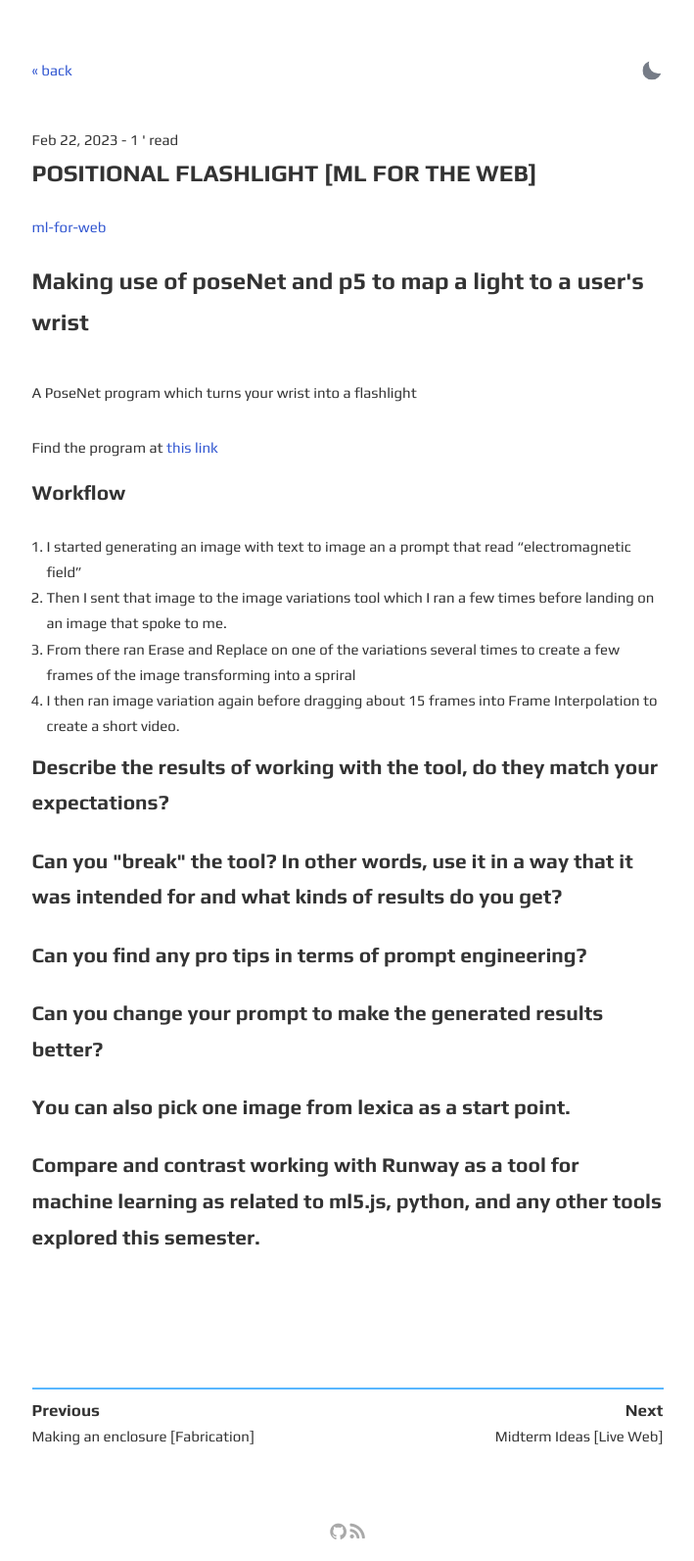
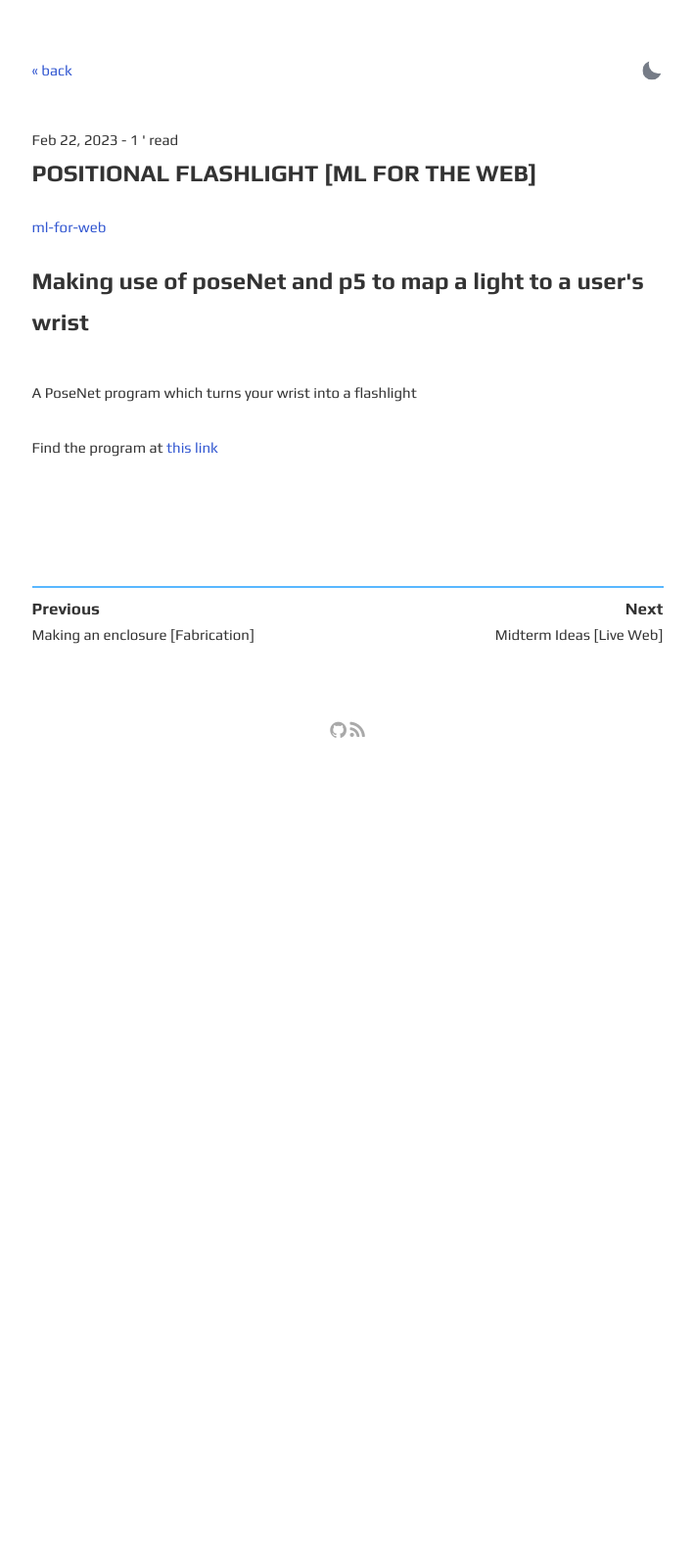
Before and after one commit to ratemypraxis/itp, a Jekyll site: the page built from _posts/2023-02-22-flashlightChat.md, in a window 1280 px wide. Shown: the whole page at 98% size, without its empty margins (285-994 px from the left). Built offline with Jekyll 4.4.1, drawn with Linux system fonts in a browser that asks for light colours; comment, search, counter and statistics services are not loaded; after the commit the page ends 900 px from its top, so only the background shows below that.

Commit message:
Update 2023-02-22-flashlightChat.md

```diff
--- a/_posts/2023-02-22-flashlightChat.md
+++ b/_posts/2023-02-22-flashlightChat.md
@@ -10,21 +10,3 @@
 A PoseNet program which turns your wrist into a flashlight
 
 Find the program at [this link](https://www.2nd.systems/itp/projects/flashlight)
-
-<h4>Workflow</h4>
-
-1. I started generating an image with text to image an a prompt that read "electromagnetic field"
-2. Then I sent that image to the image variations tool which I ran a few times before landing on an image that spoke to me.
-3. From there ran Erase and Replace on one of the variations several times to create a few frames of the image transforming into a spriral
-4. I then ran image variation again before dragging about 15 frames into Frame Interpolation to create a short video.
-
-
-<h4>Describe the results of working with the tool, do they match your expectations?</h4>
-
-
-<h4>Can you "break" the tool? In other words, use it in a way that it was intended for and what kinds of results do you get?</h4>
-<h4>Can you find any pro tips in terms of prompt engineering?</h4>
-<h4>Can you change your prompt to make the generated results better?</h4>
-<h4>You can also pick one image from lexica as a start point.</h4>
-
-<h4>Compare and contrast working with Runway as a tool for machine learning as related to ml5.js, python, and any other tools explored this semester.</h4>
```
